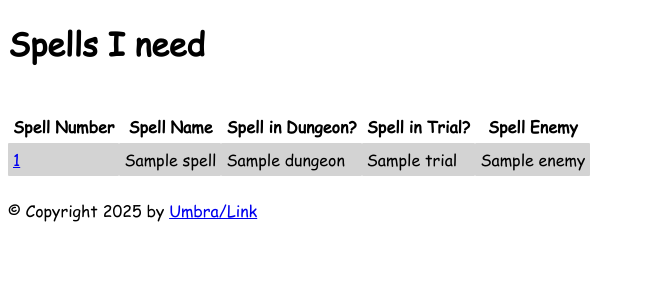
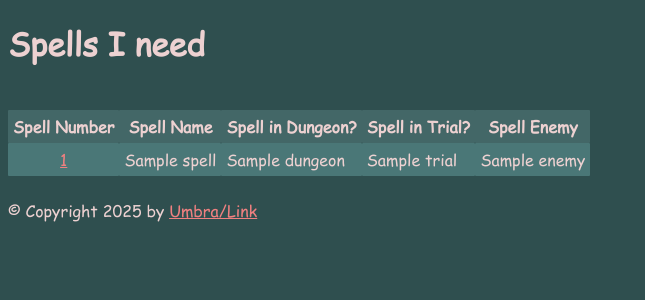
Before and after one commit to AbstractUmbra/terrible-website, a Python web app: template templates/spells.html.jinja2 in a window 1280 px wide. Shown: the top 300 px of the page, without its empty margins (0-645 px from the left). Run offline with Jinja, Linux system fonts and the light colour scheme; the template is opened without the code that fills it: most values are stand-ins (such as "Sample title", 1, 10 or a date in 2020).

Commit message:
volumize the reloadables, edit css

```diff
--- a/docker-compose.yaml
+++ b/docker-compose.yaml
@@ -3,5 +3,8 @@ services:
     image: ghcr.io/abstractumbra/terrible-website:latest
     container_name: "website"
     restart: "unless-stopped"
+    volumes:
+      - ./static:/app/static:ro
+      - ./templates:/app/templates:ro
     ports:
       - 8030:8030
--- a/static/base.css
+++ b/static/base.css
@@ -5,6 +5,19 @@
 
 * {
     font-family: 'Comic Sans';
+}
+
+body {
+    background-color: darkslategrey;
+    color: rgb(237, 209, 209)
+}
+
+a:link {
+    color: lightcoral
+}
+
+a:visited {
+    color: rgb(251, 115, 66)
 }
 
 table {
@@ -15,15 +28,18 @@ table {
 th,
 td {
     border: hidden;
-    border-color: #96D4D4;
     border-radius: 1px;
     padding: 5px;
 }
 
 tr:nth-child(even) {
-    background-color: lightgray;
+    background-color: rgb(74, 119, 119);
 }
 
 tr:nth-child(odd) {
-    background-color: white;
+    background-color: rgb(67, 103, 103);
 }
+
+td.text-center {
+    text-align: center;
+}
--- a/templates/spells.html.jinja2
+++ b/templates/spells.html.jinja2
@@ -13,7 +13,7 @@
         </tr>
         {% for number, spell in spells.items() %}
         <tr>
-            <td><a href="https://ffxivcollect.com/spells{{ number }}">{{ number }}</a></td>
+            <td class="text-center"><a href="https://ffxivcollect.com/spells{{ number }}">{{ number }}</a></td>
             <td>{{ spell.name }}</td>
             {% if spell.dungeon is defined %}
             <td>{{ spell.dungeon }}</td>
```
Also changed, not shown: 1 other file.
